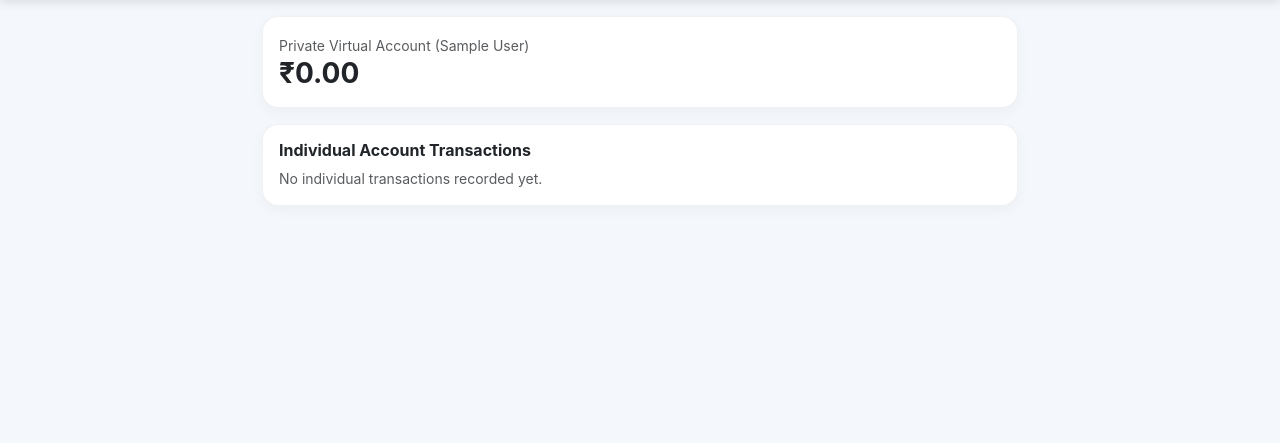
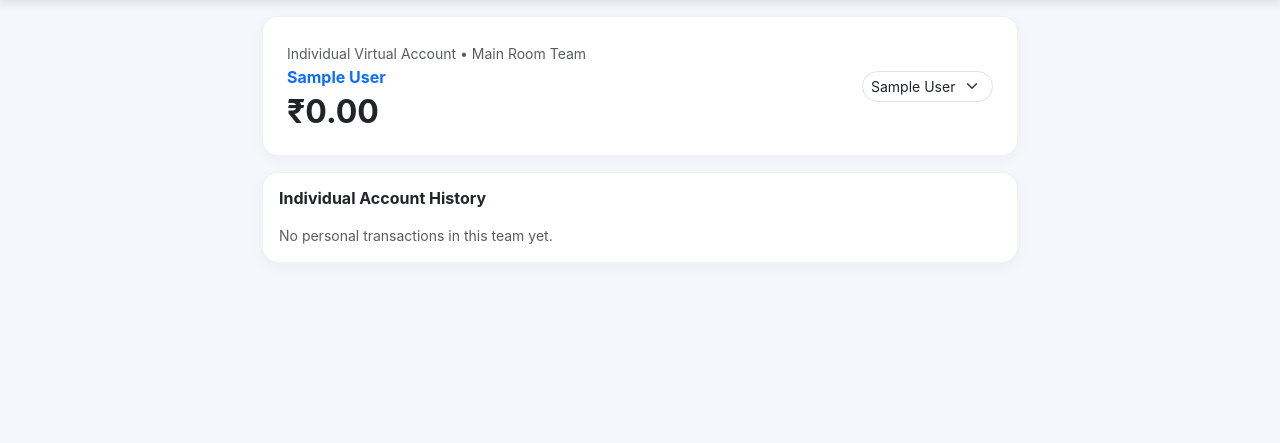
Before and after one commit to Bmk265/Tharvatha-Cheptha, a Flask app: page /my-transactions in a window 1280 px wide. Shown: the part 51-494 px from the top of the page. Run offline with Flask 3, Linux system fonts and the light colour scheme; the visitor is signed in with stand-in values (Sample User, id 1); data comes from the database, SQL or seed files in the repository; data that the repository does not hold is empty.

Commit message:
Update my_transactions.html

```diff
--- a/templates/my_transactions.html
+++ b/templates/my_transactions.html
@@ -1,14 +1,15 @@
 {% extends "base.html" %}
 {% block content %}
-<div class="card p-3 mb-3 bg-white">
-  <div class="d-flex justify-content-between align-items-center">
+<div class="card p-4 mb-3">
+  <div class="d-flex justify-content-between align-items-center flex-wrap gap-2">
     <div>
-      <small class="text-muted">Private Virtual Account ({{ viewed_user.name }})</small>
-      <h3 class="fw-bold mb-0">₹{{ "%.2f"|format(viewed_user.personal_balance) }}</h3>
+      <small class="text-muted">Individual Virtual Account • {{ active_team.name }}</small>
+      <div class="fw-bold text-primary">{{ viewed_user.name }}</div>
+      <h2 class="fw-bold mb-0 mt-1">₹{{ "%.2f"|format(viewed_balance) }}</h2>
     </div>
-    {% if current_user.role == 'cashier' %}
+    {% if is_cashier and members %}
       <form method="GET">
-      <select name="user_id" class="form-select form-select-sm" onchange="this.form.submit()">
+        <select name="user_id" class="form-select form-select-sm rounded-pill" onchange="this.form.submit()">
           {% for m in members %}
             <option value="{{ m.id }}" {{ 'selected' if m.id == viewed_user.id else '' }}>{{ m.name }}</option>
           {% endfor %}
@@ -19,19 +20,20 @@
 </div>
 
 <div class="card p-3">
-  <h6 class="fw-bold mb-2">Individual Account Transactions</h6>
+  <h6 class="fw-bold mb-3">Individual Account History</h6>
   {% for t in transactions %}
-  <div class="border-bottom py-2 d-flex justify-content-between">
+    <div class="d-flex justify-content-between align-items-center py-2 border-bottom">
       <div>
-      <div class="fw-semibold">{{ t.category }}</div>
-      <small class="text-muted">{{ t.remarks }} • {{ t.created_at.strftime('%d %b %Y, %I:%M %p') }}</small>
+        <div class="fw-semibold small">{{ t.category }}</div>
+        <div class="text-muted small">{{ t.remarks or 'Record entry' }}</div>
+        <div class="text-secondary" style="font-size: 0.72rem;">{{ t.created_at.strftime('%d %b %Y • %I:%M %p') }}</div>
       </div>
       <span class="fw-bold {{ 'text-success' if t.tx_type == 'credit' else 'text-danger' }}">
         {{ '+' if t.tx_type == 'credit' else '-' }}₹{{ "%.2f"|format(t.amount) }}
       </span>
     </div>
   {% else %}
-  <p class="text-muted small mb-0">No individual transactions recorded yet.</p>
+    <p class="text-muted small mb-0">No personal transactions in this team yet.</p>
   {% endfor %}
 </div>
 {% endblock %}
```
Lines whose indentation alone changed are shown as unchanged.
